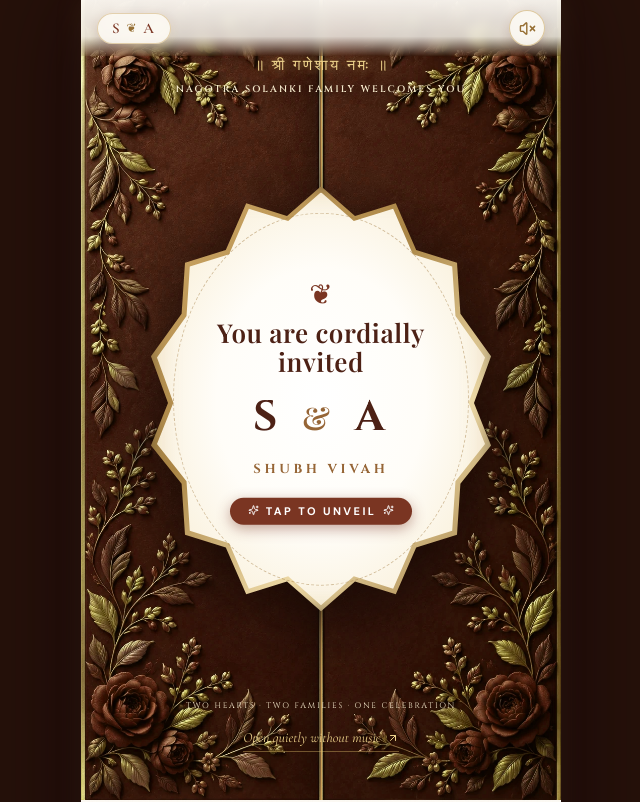
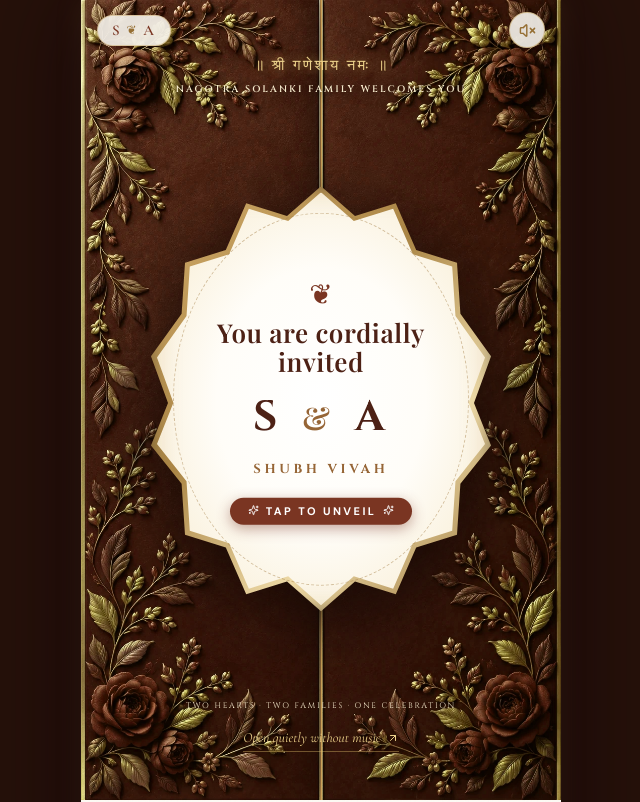
Before and after one commit to rohitlohar1/anuj-shriya-groom, a React (Vite) app: page / in a window 1280 px wide. Shown: the top 802 px of the page, without its empty margins (319-959 px from the left). Built offline with nearby package versions, Linux system fonts and the light colour scheme; a web font is replaced by a local one.

Commit message:
fix: remove foggy blur and gradient header from topbar

```diff
--- a/src/styles.css
+++ b/src/styles.css
@@ -225,12 +225,9 @@ img {
   display: flex;
   align-items: center;
   justify-content: space-between;
-  padding: 10px 16px;
+  padding: 12px 16px;
   z-index: 120;
   pointer-events: none;
-  background: linear-gradient(180deg, rgba(253, 250, 244, 0.95) 0%, rgba(253, 250, 244, 0.8) 65%, transparent 100%);
-  backdrop-filter: blur(6px);
-  -webkit-backdrop-filter: blur(6px);
 }
 
 .topbar-monogram {
```
